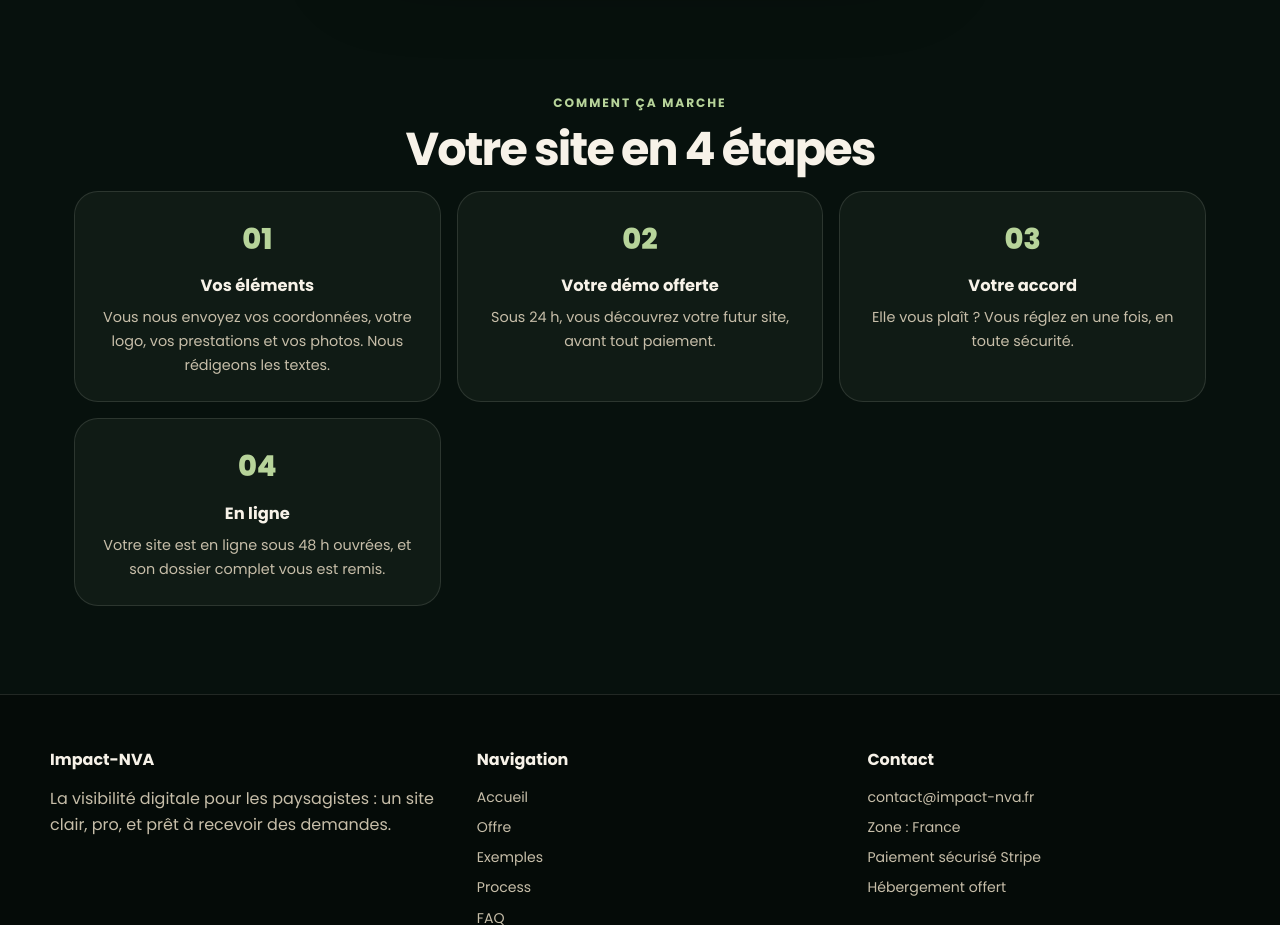
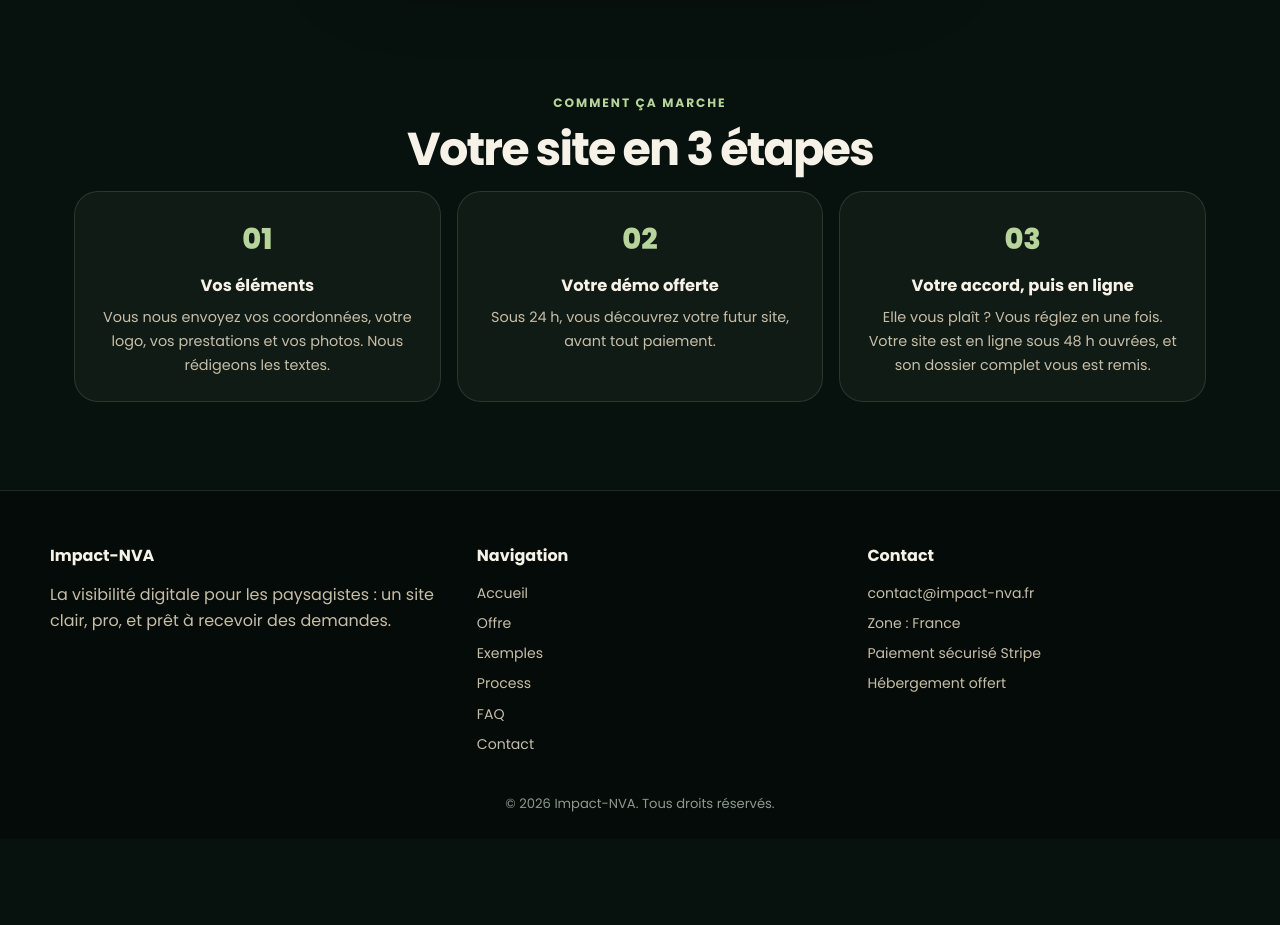
Before and after one commit to lepessotloic-sketch/impact-nva-essentiel, a plain HTML site: page offer.html in a window 1280 px wide. Shown: the part 2900-3825 px from the top of the page. After the commit the page ends 3739 px from the top, so only its background shows below. Drawn offline with Linux system fonts and the light colour scheme.

Commit message:
Essentiel : parcours de l'offre ramené à 3 étapes (mise en page d'origine)
Co-Authored-By: Claude Opus 5.5 <noreply@anthropic.com>

```diff
--- a/offer.html
+++ b/offer.html
@@ -145,7 +145,7 @@
   <section class="section">
     <div class="container center">
       <div class="eyebrow">Comment ça marche</div>
-      <h2 class="section-title">Votre site en 4 étapes</h2>
+      <h2 class="section-title">Votre site en 3 étapes</h2>
       <div class="timeline">
         <div class="timeline-step">
           <div class="step-number">01</div>
@@ -159,13 +159,8 @@
         </div>
         <div class="timeline-step">
           <div class="step-number">03</div>
-          <h3 class="step-title">Votre accord</h3>
-          <p class="step-desc">Elle vous plaît&nbsp;? Vous réglez en une fois, en toute sécurité.</p>
-        </div>
-        <div class="timeline-step">
-          <div class="step-number">04</div>
-          <h3 class="step-title">En ligne</h3>
-          <p class="step-desc">Votre site est en ligne sous 48&nbsp;h ouvrées, et son dossier complet vous est remis.</p>
+          <h3 class="step-title">Votre accord, puis en ligne</h3>
+          <p class="step-desc">Elle vous plaît&nbsp;? Vous réglez en une fois. Votre site est en ligne sous 48&nbsp;h ouvrées, et son dossier complet vous est remis.</p>
         </div>
       </div>
     </div>
```
